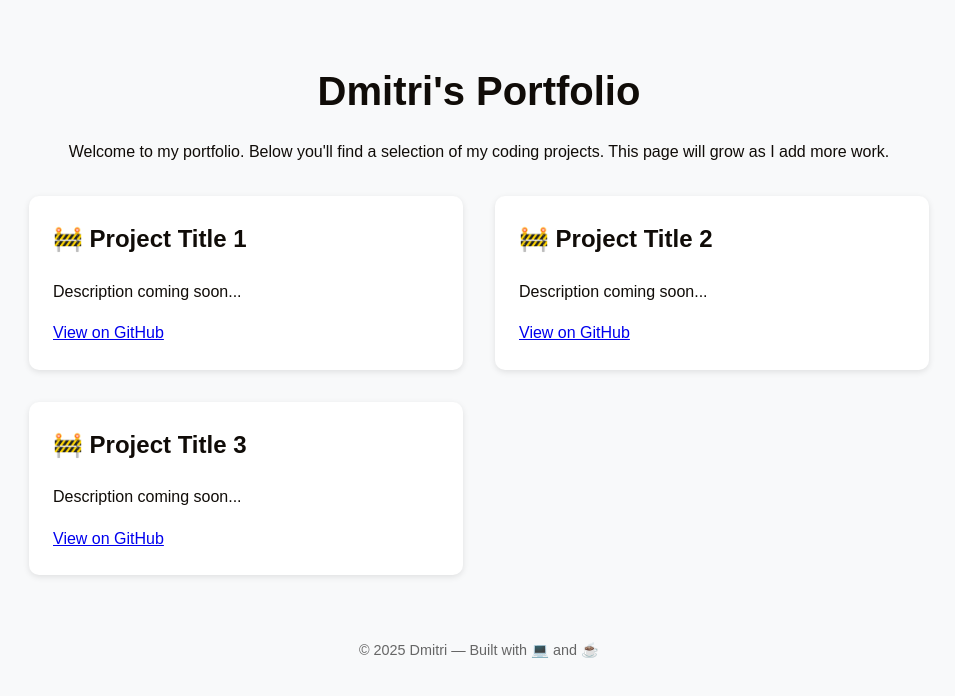
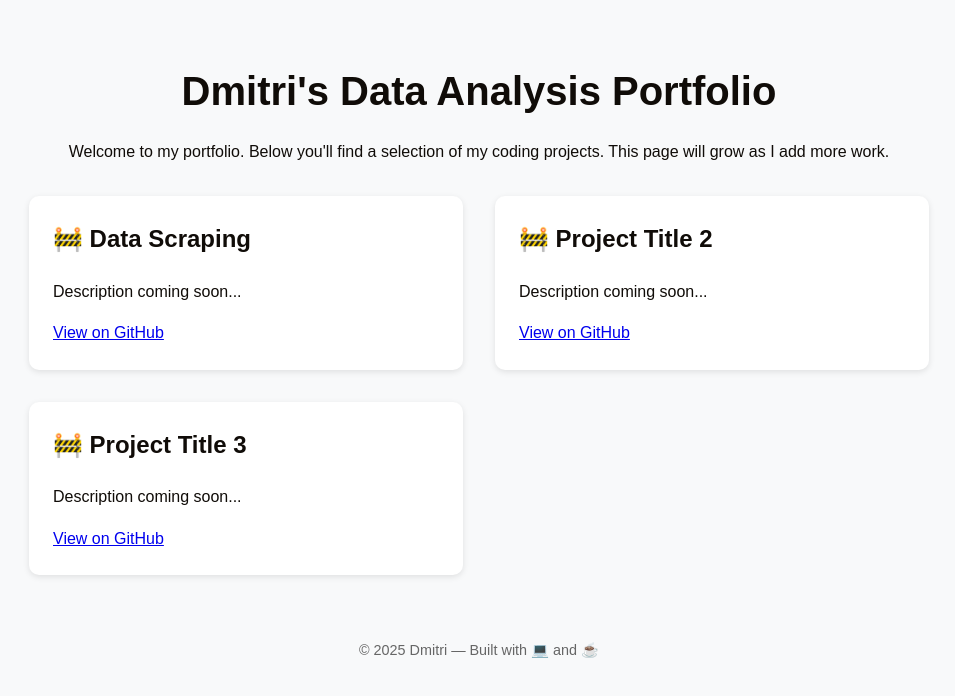
Before and after one commit to bboyDm-T/Portfolio, a plain HTML site: page index.html in a window 1280 px wide. Shown: the whole page, without its empty margins (161-1116 px from the left). Drawn offline with Linux system fonts and the light colour scheme.

Commit message:
Update index.html

```diff
--- a/index.html
+++ b/index.html
@@ -52,14 +52,14 @@
 </head>
 <body>
 
-  <h1>Dmitri's Portfolio</h1>
+  <h1>Dmitri's Data Analysis Portfolio</h1>
   <div class="intro">
     <p>Welcome to my portfolio. Below you'll find a selection of my coding projects. This page will grow as I add more work.</p>
   </div>
 
   <div class="projects">
     <div class="project">
-      <h2>🚧 Project Title 1</h2>
+      <h2>🚧 Data Scraping</h2>
       <p>Description coming soon...</p>
       <a href="#">View on GitHub</a>
     </div>
```
